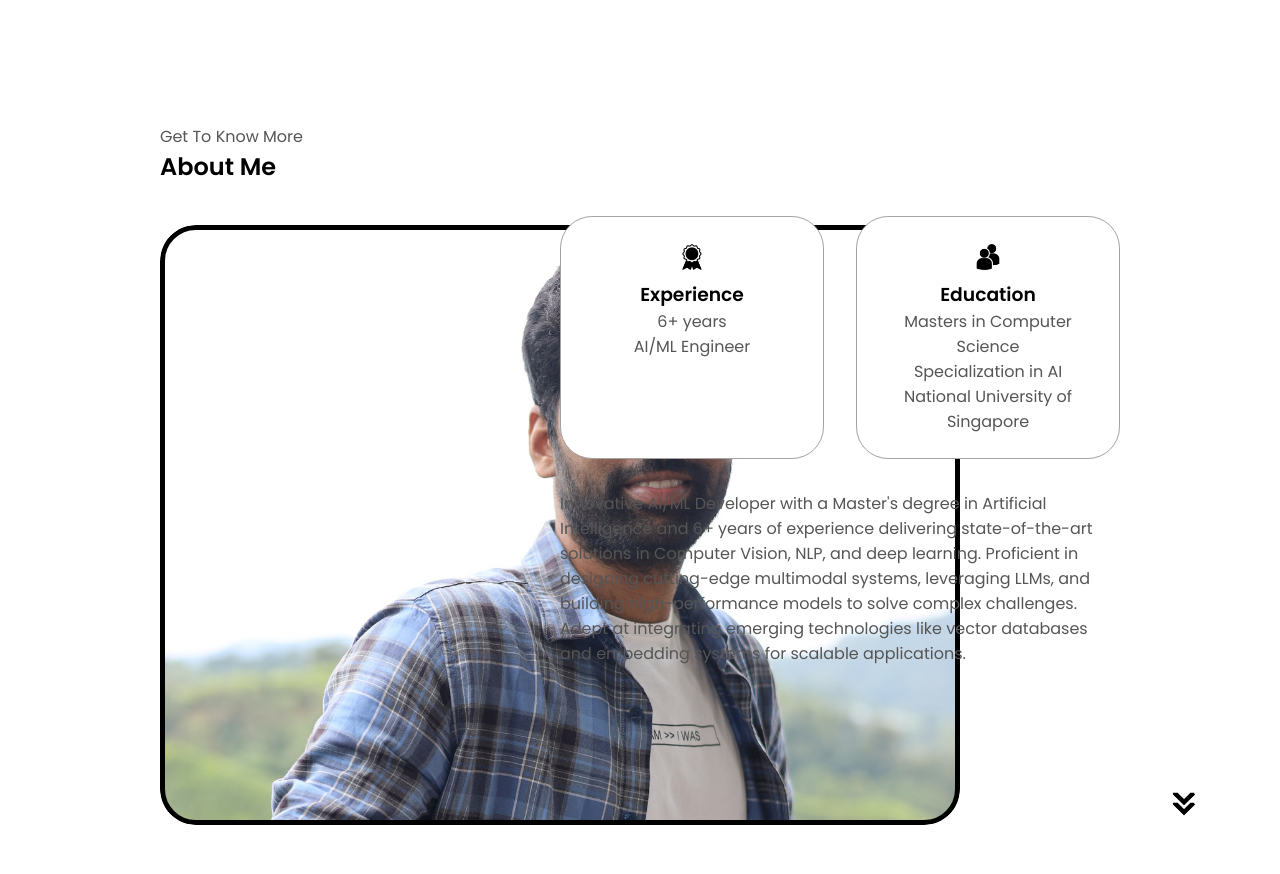
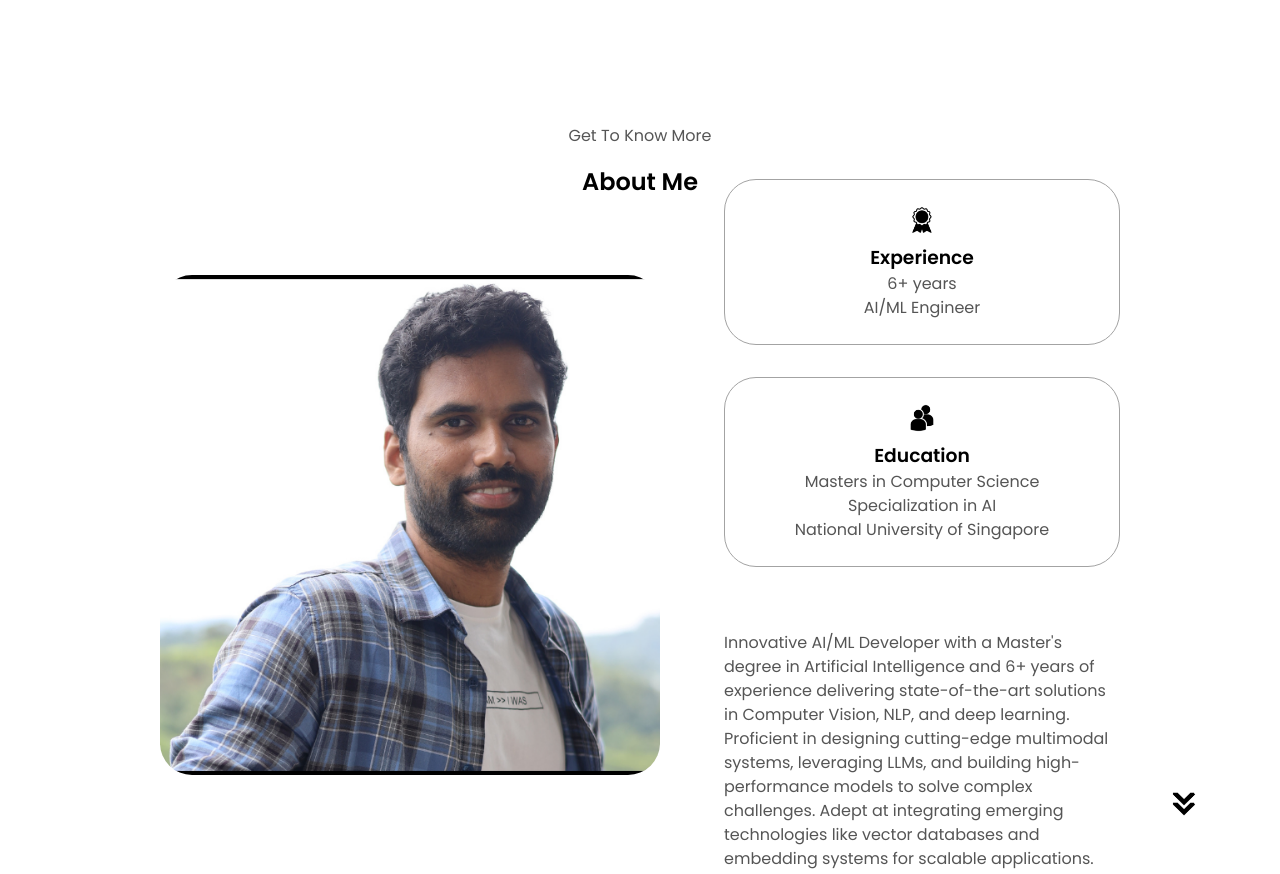
Before and after one commit to Prudhvi-Daruvuri/Prudhvi-Daruvuri.github.io, a website with bundled scripts: page index.html in a window 1280 px wide. Shown: the part 780-1654 px from the top of the page. Built offline with nearby package versions, Linux system fonts and the light colour scheme.

Commit message:
feat: modified the styles of about me and profile pages

```diff
--- a/css/sections/about.css
+++ b/css/sections/about.css
@@ -5,14 +5,21 @@
 }
 
 .about-containers {
+  display: flex;
   gap: 2rem;
   margin-bottom: 2rem;
-  margin-top: 2rem;
 }
 
 .about-details-container {
+  display: flex;
+  flex-direction: column;
   justify-content: center;
-  flex-direction: column;
+  gap: 2rem;
+  flex: 1;
+}
+
+.text-container {
+  max-width: 800px;
 }
 
 .about-containers,
@@ -22,6 +29,9 @@
 
 .about-pic {
   border-radius: 2rem;
+  width: 100%;
+  height: 100%;
+  object-fit: cover;
 }
 
 .arrow {
@@ -38,4 +48,34 @@
   border: rgb(53, 53, 53) 0.1rem solid;
   border-color: rgb(163, 163, 163);
   text-align: center;
+  min-width: 230px;
 }
+
+.section-container {
+  display: flex;
+  gap: 4rem;
+  height: 80%;
+  margin-top: 2rem;
+}
+
+.section__pic-container {
+  display: flex;
+  height: 500px;
+  width: 500px;
+  margin: auto 0;
+  flex-shrink: 0;
+}
+
+#about .title {
+  text-align: center;
+  margin-bottom: 2rem;
+}
+
+#about .section__text__p1 {
+  text-align: center;
+  margin-bottom: 1rem;
+}
+
+#about p {
+  line-height: 1.5;
+}
--- a/css/sections/profile.css
+++ b/css/sections/profile.css
@@ -12,6 +12,14 @@
   height: 500px;
   width: 500px;
   margin: auto 0;
+  border-radius: 50%;
+  overflow: hidden;
+}
+
+#profile .section__pic-container img {
+  width: 100%;
+  height: 100%;
+  object-fit: cover;
 }
 
 #profile .section__text {
```
